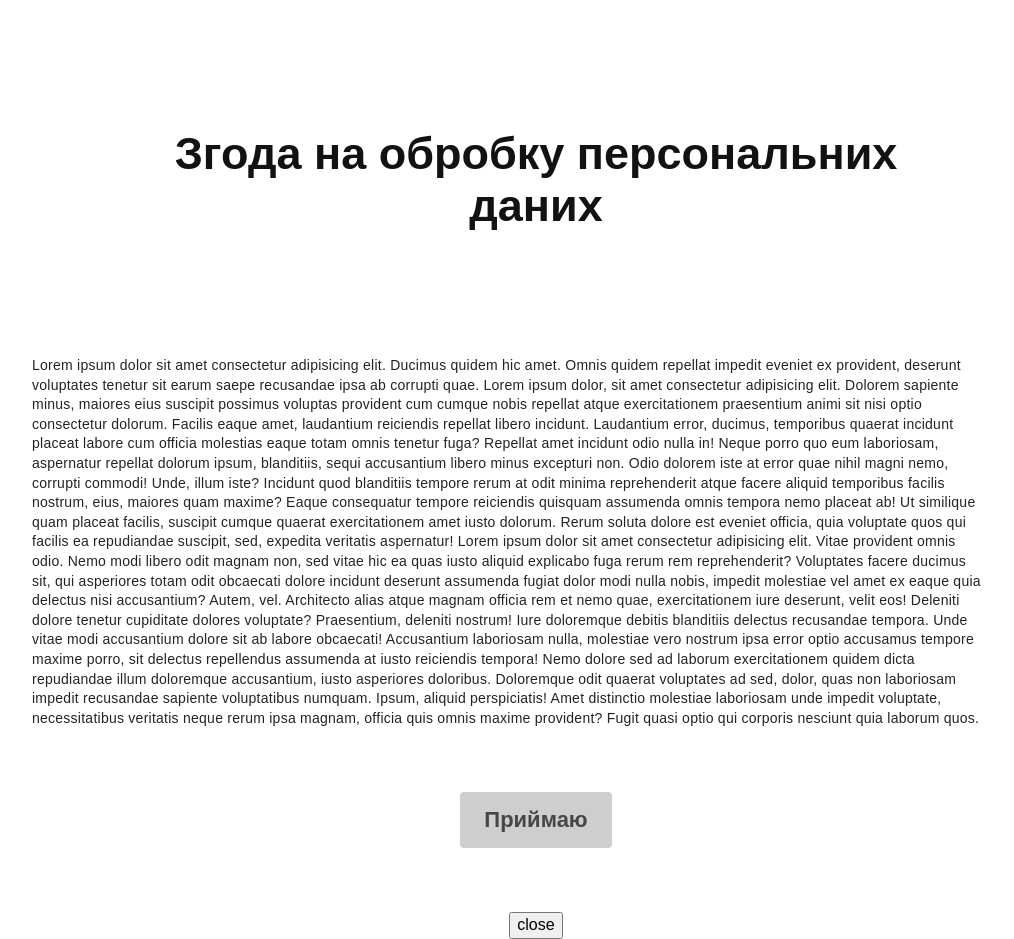
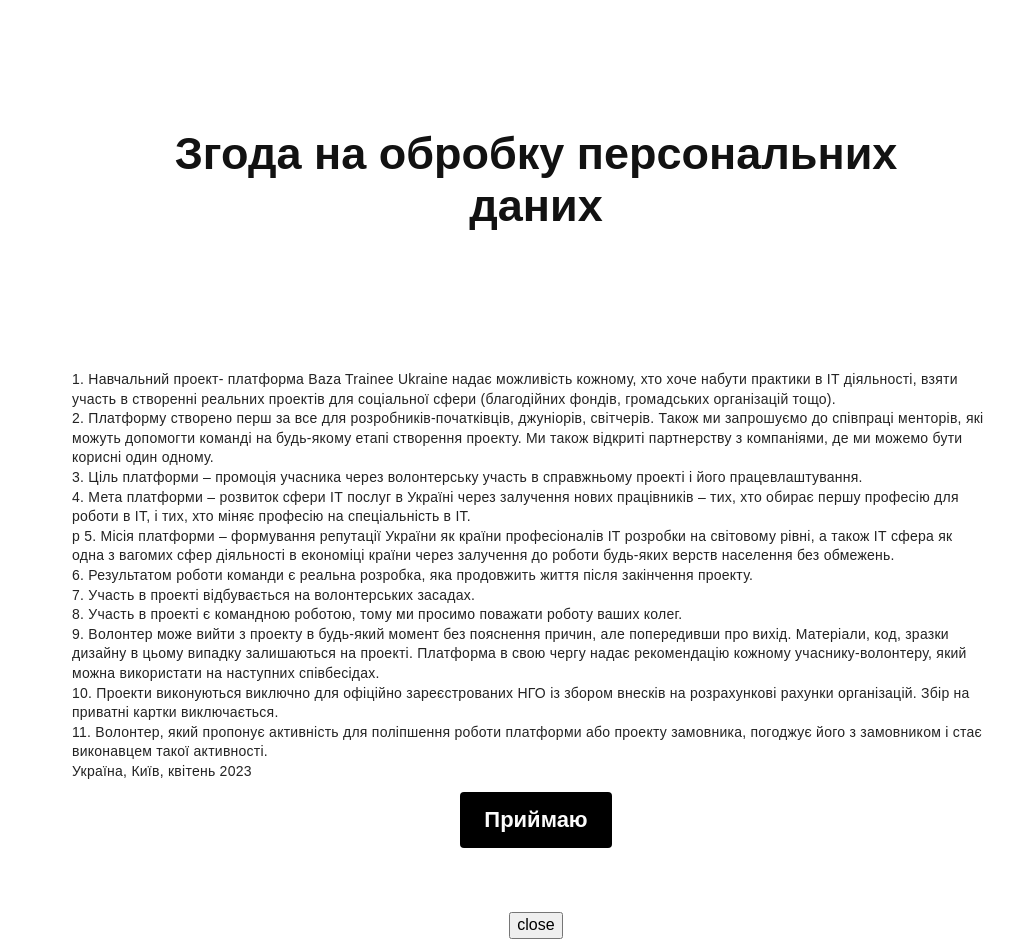
Before and after one commit to baza-trainee/feeda, a Next.js app: page / in a window 1280 px wide. Both pictures are taken after a click on the button "Подати заявку". Shown: the whole page, without its empty margins (248-1262 px from the left). Built offline with nearby package versions, Linux system fonts and the light colour scheme.

Commit message:
refactor: style p

```diff
--- a/app/page.tsx
+++ b/app/page.tsx
@@ -1,4 +1,4 @@
-import Welcome from "components/Welcome/Welcome";
+import WelcomePage from "components/WelcomePage/WelcomePage";
 
 export const metadata = {
   title: "Feeda",
@@ -8,7 +8,7 @@ export const metadata = {
 export default function Home() {
   return (
     <>
-      <Welcome />
+      <WelcomePage />
     </>
   );
 }
--- a/components/Agreement/Agreement.styles.ts
+++ b/components/Agreement/Agreement.styles.ts
@@ -22,42 +22,21 @@ export const Container = styled.div`
   font-family: Exo 2;
   line-height: 140%;
   letter-spacing: 0.25px;
-  overflow-y: scroll;
   margin-top: 60px;
   padding-right: 56px;
 
-  &::-webkit-scrollbar {
-    width: 24px;
-    height: 77px;
-
-  }
-
-  &::-webkit-scrollbar-track {
-    display: flex;
-    height: 372px;
-    align-items: flex-start;
-    gap: 10px;
-
-    border-radius: 12px;
-
-    background: var(--neutral-100, #fcfcfc);
-  }
-
-  &::-webkit-scrollbar-thumb {
-    border-radius: 12px;
-    background: var(--neutral-200, #cecece);
   }
 `;
 
-export const AcceptBtn = styled.button<{ isActive: boolean }>`
-  background-color: ${(props) => (props.isActive ? "black" : "#CECECE")};
-  color: ${(props) => (props.isActive ? " #FCFCFC" : "#464646")};
+export const AcceptBtn = styled.button`
+  background-color: black;
+  color: #FCFCFC;
   text-align: center;
   font-size: 22px;
   font-family: Exo 2;
   font-weight: 700;
   border: none;
-  cursor: ${(props) => (props.isActive ? "pointer" : "default")};
+  cursor: pointer;
   display: flex;
   height: 56px;
   padding: 16px 24px;
--- a/components/Agreement/Agreement.tsx
+++ b/components/Agreement/Agreement.tsx
@@ -1,235 +1,109 @@
 "use client";
 
-import React, { useState, useEffect } from "react";
+import React, { useState } from "react";
 import { Header, Container, AcceptBtn, VerifyCont } from "./Agreement.styles";
-import Home from "app/page";
-
-
 
 const Agreement = () => {
   const [next, setNext] = useState(false);
-  const [isScrolledToBottom, setIsScrolledToBottom] = useState(false);
-  const [close, setClose] = useState(false);
 
-  useEffect(() => {
-    const handleScroll: EventListener = (e: Event) => {
-      const target = e.target as HTMLElement;
-      const isBottom =
-        target.scrollHeight - target.scrollTop === target.clientHeight;
-      setIsScrolledToBottom(isBottom);
-    };
-
-    const container = document.getElementById("scrollable-container");
-    if (container) {
-      container.addEventListener("scroll", handleScroll);
-    }
-
-    return () => {
-      if (container) {
-        container.removeEventListener("scroll", handleScroll);
-      }
-    };
-  }, []);
   const handleClick = () => {
     setNext(true);
   };
 
-  const handleClose = () => {
-    setClose(true);
-  };
-
   return (
     <>
-      {close ? (
-        <Home/>
-      ) : (
       <VerifyCont>
         {next ? (
           <Header>Умови та правила участі на проєкті</Header>
         ) : (
           <Header>Згода на обробку персональних даних</Header>
         )}
-          <Container id="scrollable-container">
+        <Container>
+          <ol>
+            <li>
               <p>
-              Lorem ipsum dolor sit amet consectetur adipisicing elit. Ducimus
-              quidem hic amet. Omnis quidem repellat impedit eveniet ex
-              provident, deserunt voluptates tenetur sit earum saepe recusandae
-              ipsa ab corrupti quae. Lorem ipsum dolor, sit amet consectetur
-              adipisicing elit. Dolorem sapiente minus, maiores eius suscipit
-              possimus voluptas provident cum cumque nobis repellat atque
-              exercitationem praesentium animi sit nisi optio consectetur
-              dolorum. Facilis eaque amet, laudantium reiciendis repellat libero
-              incidunt. Laudantium error, ducimus, temporibus quaerat incidunt
-              placeat labore cum officia molestias eaque totam omnis tenetur
-              fuga? Repellat amet incidunt odio nulla in! Neque porro quo eum
-              laboriosam, aspernatur repellat dolorum ipsum, blanditiis, sequi
-              accusantium libero minus excepturi non. Odio dolorem iste at error
-              quae nihil magni nemo, corrupti commodi! Unde, illum iste?
-              Incidunt quod blanditiis tempore rerum at odit minima
-              reprehenderit atque facere aliquid temporibus facilis nostrum,
-              eius, maiores quam maxime? Eaque consequatur tempore reiciendis
-              quisquam assumenda omnis tempora nemo placeat ab! Ut similique
-              quam placeat facilis, suscipit cumque quaerat exercitationem amet
-              iusto dolorum. Rerum soluta dolore est eveniet officia, quia
-              voluptate quos qui facilis ea repudiandae suscipit, sed, expedita
-              veritatis aspernatur! Lorem ipsum dolor sit amet consectetur
-              adipisicing elit. Vitae provident omnis odio. Nemo modi libero
-              odit magnam non, sed vitae hic ea quas iusto aliquid explicabo
-              fuga rerum rem reprehenderit? Voluptates facere ducimus sit, qui
-              asperiores totam odit obcaecati dolore incidunt deserunt assumenda
-              fugiat dolor modi nulla nobis, impedit molestiae vel amet ex eaque
-              quia delectus nisi accusantium? Autem, vel. Architecto alias atque
-              magnam officia rem et nemo quae, exercitationem iure deserunt,
-              velit eos! Deleniti dolore tenetur cupiditate dolores voluptate?
-              Praesentium, deleniti nostrum! Iure doloremque debitis blanditiis
-              delectus recusandae tempora. Unde vitae modi accusantium dolore
-              sit ab labore obcaecati! Accusantium laboriosam nulla, molestiae
-              vero nostrum ipsa error optio accusamus tempore maxime porro, sit
-              delectus repellendus assumenda at iusto reiciendis tempora! Nemo
-              dolore sed ad laborum exercitationem quidem dicta repudiandae
-              illum doloremque accusantium, iusto asperiores doloribus.
-              Doloremque odit quaerat voluptates ad sed, dolor, quas non
-              laboriosam impedit recusandae sapiente voluptatibus numquam.
-              Ipsum, aliquid perspiciatis! Amet distinctio molestiae laboriosam
-              unde impedit voluptate, necessitatibus veritatis neque rerum ipsa
-              magnam, officia quis omnis maxime provident? Fugit quasi optio qui
-              corporis nesciunt quia laborum quos. Modi rem quam quibusdam
-              iusto, dignissimos quae sequi optio natus consequatur fuga in iste
-              officiis rerum sed, eaque praesentium quo non provident corporis
-              expedita perspiciatis deserunt repellendus! Corporis, alias
-              obcaecati. Dolorem ad commodi, quis perspiciatis delectus aperiam,
-              nesciunt quaerat culpa error ab, inventore earum debitis facilis
-              architecto dolores odio quo. Voluptas sapiente iure eos ratione
-              quisquam quis dicta obcaecati dolor! Quae architecto sunt
-              voluptatum amet corporis distinctio labore vel aut incidunt.
-              Accusamus, sapiente! Quae culpa nostrum, ut pariatur porro vel, ab
-              quo sequi vitae excepturi sit commodi quisquam est voluptatem.
-              Culpa odio repellendus sunt voluptates explicabo quos? Est ad
-              rerum, iusto ipsa delectus reiciendis modi, velit magnam facilis
-              fugit pariatur nam nulla deserunt vitae doloremque quidem, eaque
-              ratione ipsam consectetur! Consectetur nam explicabo, neque
-              dolorem officia a quo veniam placeat nihil labore animi
-              recusandae, enim, quidem illo nesciunt eum quis doloremque error
-              quibusdam temporibus eveniet esse illum magni. Eaque, sint?
-              Mollitia laborum, cupiditate quaerat fuga iste esse expedita
-              pariatur, eligendi eos repudiandae impedit nostrum rem praesentium
-              fugit. Eveniet, adipisci odit laboriosam tempore voluptatem autem
-              numquam libero, ad illo labore accusantium? Tempora rerum quisquam
-              repellat, saepe molestiae molestias aspernatur consequatur minima
-              voluptatem laudantium vel aliquam. Blanditiis quam enim
-              perferendis quidem quae maiores necessitatibus ipsum, consequatur
-              architecto corporis, amet, dolorem distinctio doloremque. Iure,
-              debitis! Tenetur iste odio alias dolore porro ullam voluptatum
-              neque impedit, similique, quia pariatur quam. Quibusdam quas
-              molestias ea perspiciatis distinctio nihil assumenda! Cupiditate
-              magni impedit magnam modi ipsum. Quisquam voluptas architecto
-              quaerat error corrupti voluptates laboriosam eaque magnam officiis
-              officia, consectetur sed aspernatur blanditiis dolore nemo, ea
-              iure provident. Animi, mollitia molestiae at tenetur nihil amet
-              quibusdam aliquam? At illo hic expedita corporis et nihil alias
-              beatae necessitatibus aperiam repellat qui, aut in numquam soluta
-              dolore facere reiciendis reprehenderit laboriosam? Odio omnis
-              tempora ratione deserunt aspernatur ad doloribus! Laudantium
-              magnam ad sunt odit qui quia maxime cupiditate porro ipsum libero
-              cum, vero quam harum commodi minus! Earum magni consequuntur
-              pariatur expedita ipsam ea hic! Dicta hic tempore quas. Eaque
-              omnis alias, architecto, iste et velit consectetur ex, dolore quam
-              modi pariatur quidem vitae animi. Fugit, rem labore alias aut
-              voluptatibus quidem, tempore unde tenetur suscipit quo ex optio!
-              Voluptatum facilis consequuntur doloremque ea nam. Ut corporis
-              eius nemo quaerat reprehenderit expedita vero amet eum
-              exercitationem aliquid, in quo mollitia, ullam obcaecati voluptas
-              soluta eveniet laudantium vel architecto cupiditate? Quae odit
-              recusandae distinctio doloribus dicta quod maxime minima nisi illo
-              facilis nostrum iure quibusdam et, magni repellat quasi eaque,
-              quia dolores voluptatum sit commodi! Sunt ducimus veritatis
-              cumque! Corrupti. Lorem ipsum dolor sit amet consectetur
-              adipisicing elit. Voluptatum, dolorum quia, exercitationem
-              necessitatibus magnam reprehenderit ab aliquam ipsam, dolore
-              tempore et id eligendi corporis labore ipsa mollitia! Eius,
-              repellendus incidunt. Laudantium ipsa mollitia distinctio
-              provident inventore debitis, qui ipsam suscipit laborum alias,
-              doloremque soluta nobis corporis doloribus, obcaecati est voluptas
-              natus! Vel minima perspiciatis at nulla provident sed distinctio
-              temporibus! Itaque, sapiente. Facilis neque nemo incidunt
-              consectetur earum possimus quam libero numquam nostrum quibusdam
-              omnis nesciunt harum, quod laudantium debitis, repudiandae eius
-              qui voluptas tempore dolores? Deserunt esse earum consequatur.
-              Autem, esse? Recusandae illo excepturi nihil earum eos a suscipit
-              modi, quis perferendis id, corporis similique ad voluptatibus
-              iusto, nam numquam aperiam provident. Molestias accusantium
-              laudantium quae, eius maxime reiciendis. Iste labore iusto quo
-              aspernatur saepe ea aut vitae sequi eos modi beatae voluptate
-              debitis est quos harum nulla veritatis, exercitationem itaque
-              ratione a. Atque possimus nostrum odio nisi tenetur? Repellat
-              incidunt ratione eveniet consequatur rerum, possimus aliquam,
-              accusamus iusto nobis ullam quae tenetur! Nihil ratione reiciendis
-              aut vitae quod dignissimos, eaque, suscipit libero quidem
-              delectus, voluptas itaque quibusdam iure. Culpa odio velit labore
-              quod, officia dolores qui odit nulla laudantium adipisci ea
-              aspernatur veniam beatae natus animi, nostrum voluptatum sint,
-              assumenda ducimus consectetur temporibus quam. Voluptates, numquam
-              sit. Debitis. Sit adipisci repellat quisquam, exercitationem
-              officia dolore vel quos ipsum perferendis tempore doloremque,
-              voluptas rerum natus quidem delectus explicabo nobis commodi
-              temporibus consequuntur illum sunt veritatis laborum unde amet.
-              Molestias. Velit deleniti impedit rem quos repudiandae et repellat
-              libero optio odio quod numquam alias beatae voluptatum, labore
-              cumque eligendi sed autem reiciendis dolore obcaecati praesentium
-              dignissimos! Nobis fugiat dolor impedit. Vero amet quasi
-              doloribus, natus quos voluptatibus quia, nisi mollitia voluptatum
-              porro nemo harum labore accusamus quisquam! Reprehenderit ipsam
-              natus consequuntur corporis optio, ab laudantium. Vel dolore ex
-              quisquam ullam. Reprehenderit impedit tempore reiciendis a
-              quisquam distinctio obcaecati quibusdam facilis illum ipsum
-              tenetur aliquam perspiciatis odio voluptatem veniam praesentium
-              quas ad, eaque soluta aliquid numquam dolor sint alias veritatis?
-              Aut. Repellat delectus vel soluta officia velit eos ad quia
-              voluptate consequatur non voluptatibus porro, laboriosam facilis
-              temporibus sed quasi perferendis harum, quibusdam facere? Natus
-              repudiandae eius doloremque aspernatur facilis. In! Dignissimos
-              saepe quis suscipit et doloribus recusandae optio, natus sequi
-              iure dolorem, hic qui, adipisci ad odit ipsam. Quod hic amet illum
-              corporis voluptates, magnam sint ratione quas sapiente
-              exercitationem. Odit ullam neque id cumque. Eligendi soluta
-              aliquam atque laudantium blanditiis repudiandae excepturi illo,
-              deleniti corporis? Soluta quasi repudiandae quibusdam natus
-              deserunt, atque illo officia maiores autem deleniti, quod
-              doloribus? Est et explicabo quis dicta? Dolorum, odio laboriosam.
-              Consequuntur, quisquam vero fuga facere ullam ipsum autem, optio
-              aliquid at molestiae earum veniam, magnam libero sed voluptate ab
-              eos obcaecati pariatur! Dolores necessitatibus ratione, esse, cum
-              quisquam debitis cupiditate placeat minima architecto eligendi
-              molestias? Eius culpa dolores ullam quibusdam sit aperiam dolorum.
-              Doloribus ratione qui quidem? Illum repudiandae quidem saepe
-              pariatur. Perferendis incidunt ipsam, aperiam aliquam corporis,
-              amet impedit dolor porro quam sed nisi recusandae sit
-              necessitatibus mollitia architecto ullam alias corrupti. Repellat
-              quis quidem, maxime sit nostrum accusantium beatae quisquam?
-              Eligendi suscipit tempore praesentium commodi laborum earum illum
-              non numquam ab. Alias accusantium labore, enim fugit recusandae
-              non aspernatur quam rem vitae et hic nobis quae dignissimos,
-              voluptate ratione saepe. Explicabo in sed similique eum
-              asperiores. Voluptatibus hic optio non aspernatur deleniti maxime
-              incidunt laudantium, officia libero sed molestias consectetur,
-              blanditiis recusandae, ipsum eos culpa quibusdam voluptas facilis
-              exercitationem voluptatem. Ratione quo, illo esse quas dolorem
-              maxime. Unde doloremque recusandae iure, perferendis hic
-              voluptatem voluptatibus dolorem voluptate distinctio nulla.
-              Ratione magni tempore voluptatum nesciunt deserunt maxime aperiam
-              quae quos ipsum.
+                1. Навчальний проект- платформа Baza Trainee Ukraine надає
+                можливість кожному, хто хоче набути практики в ІТ діяльності,
+                взяти участь в створенні реальних проектів для соціальної сфери
+                (благодійних фондів, громадських організацій тощо).
               </p>
+            </li>
+            <li>
+              <p>
+                2. Платформу створено перш за все для розробників-початківців,
+                джуніорів, світчерів. Також ми запрошуємо до співпраці менторів,
+                які можуть допомогти команді на будь-якому етапі створення
+                проекту. Ми також відкриті партнерству з компаніями, де ми
+                можемо бути корисні один одному.
+              </p>
+            </li>
+            <li>
+              <p>
+                3. Ціль платформи – промоція учасника через волонтерську участь
+                в справжньому проекті і його працевлаштування.
+              </p>
+            </li>
+            <li>
+              <p>
+                4. Мета платформи – розвиток сфери ІТ послуг в Україні через
+                залучення нових працівників – тих, хто обирає першу професію для
+                роботи в ІТ, і тих, хто міняє професію на спеціальність в ІТ.
+              </p>
+            </li>
+            <li>
+              p 5. Місія платформи – формування репутації України як країни
+              професіоналів ІТ розробки на світовому рівні, а також ІТ сфера як
+              одна з вагомих сфер діяльності в економіці країни через залучення
+              до роботи будь-яких верств населення без обмежень.
+            </li>
+            <li>
+              <p>
+                6. Результатом роботи команди є реальна розробка, яка продовжить
+                життя після закінчення проекту.
+              </p>
+            </li>
+            <li>
+              <p>7. Участь в проекті відбувається на волонтерських засадах.</p>
+            </li>
+            <li>
+              <p>
+                8. Участь в проекті є командною роботою, тому ми просимо
+                поважати роботу ваших колег.
+              </p>
+            </li>
+            <li>
+              <p>
+                9. Волонтер може вийти з проекту в будь-який момент без
+                пояснення причин, але попередивши про вихід. Матеріали, код,
+                зразки дизайну в цьому випадку залишаються на проекті. Платформа
+                в свою чергу надає рекомендацію кожному учаснику-волонтеру, який
+                можна використати на наступних співбесідах.
+              </p>
+            </li>
+            <li>
+              <p>
+                10. Проекти виконуються виключно для офіційно зареєстрованих НГО
+                із збором внесків на розрахункові рахунки організацій. Збір на
+                приватні картки виключається.
+              </p>
+            </li>
+            <li>
+              <p>
+                11. Волонтер, який пропонує активність для поліпшення роботи
+                платформи або проекту замовника, погоджує його з замовником і
+                стає виконавцем такої активності.
+              </p>
+            </li>
+            <li>
+              <p>Україна, Київ, квітень 2023</p>
+            </li>
+          </ol>
         </Container>
-          <AcceptBtn
-            onClick={handleClick}
-            isActive={isScrolledToBottom}
-            disabled={!isScrolledToBottom}
-          >
-            Приймаю
-          </AcceptBtn>
-          <button onClick={handleClose}>close</button>
+        <AcceptBtn onClick={handleClick}>Приймаю</AcceptBtn>
+        <button>
+          close <span></span>
+        </button>
       </VerifyCont>
-      )}
     </>
   );
 };
--- a/components/ConstructHome/ConstructHome.tsx
+++ b/components/Condition/Condition.tsx
@@ -1,4 +1,4 @@
-import { Welcome, Detail, Span, UnderHeader, UnderSpan } from "./ConstructHome.styles";
+import { Welcome, Detail, Span, UnderHeader, UnderSpan } from "./Condition.styles";
 
 const ConstructHome = () => {
   return (
```
Also changed, not shown: components/WelcomePage/WelcomePage.tsx (renamed from components/Welcome/Welcome.tsx, +5 -5 lines), components/Condition/Condition.styles.ts (renamed from components/ConstructHome/ConstructHome.styles.ts). Lines whose indentation alone changed are shown as unchanged.
